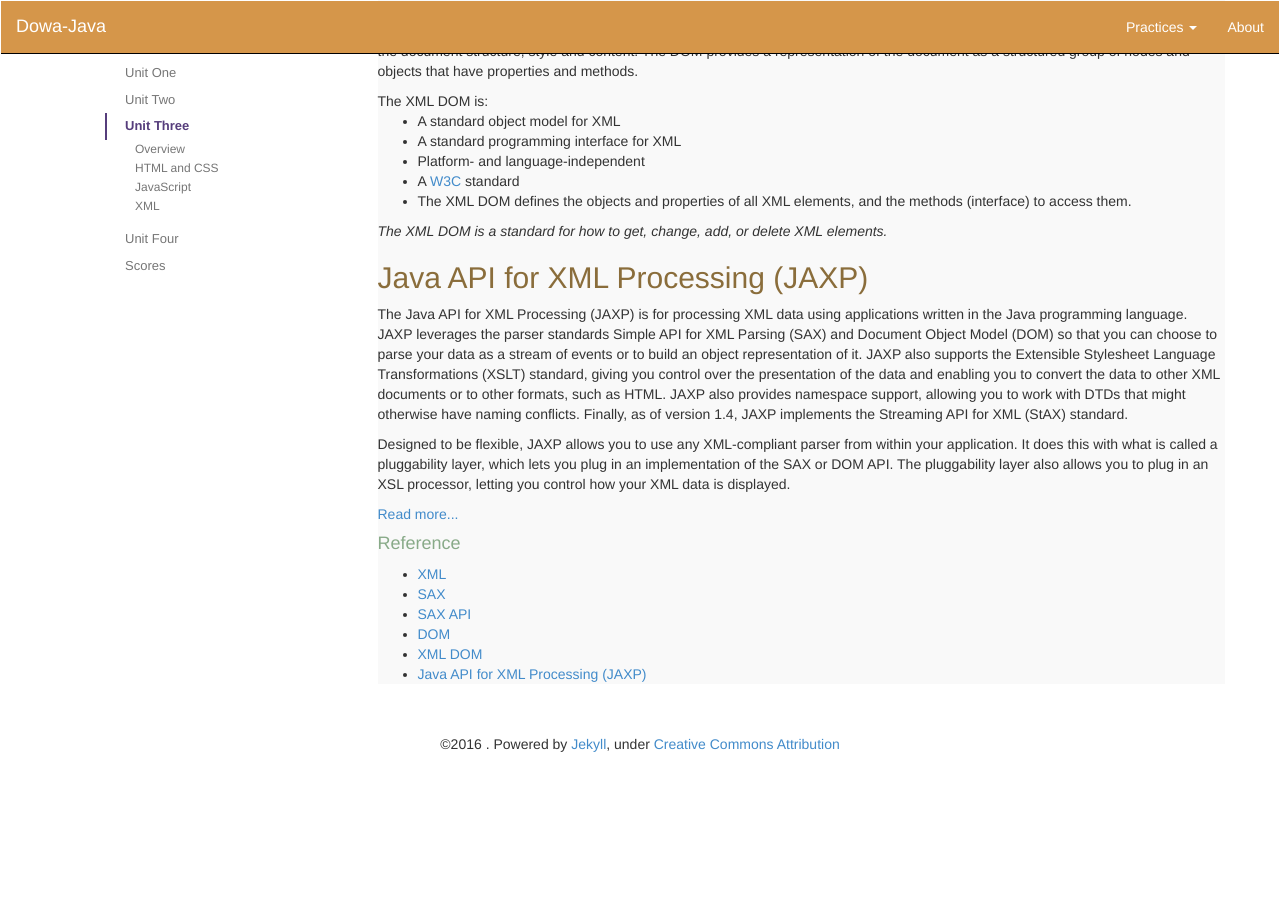
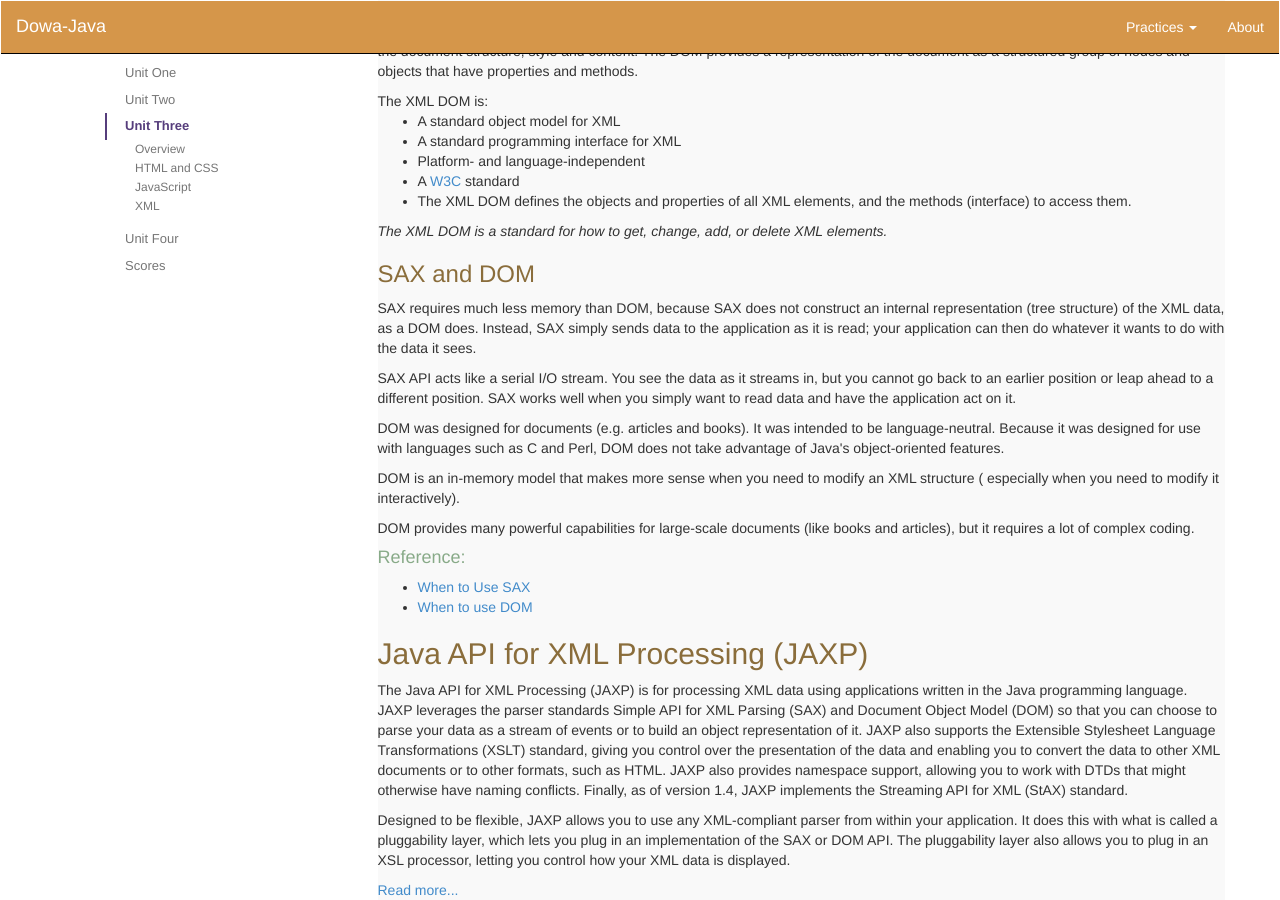
Before and after one commit to eliflores/dowa-java, a Jekyll site: the page built from unit_three.html, in a window 1280 px wide and 900 px high, scrolled down 2626 px. Built offline with Jekyll 4.4.1, drawn with Linux system fonts in a browser that asks for light colours; before the commit the page ends 3390 px from its top, so only the background shows below that.

Commit message:
some fixes and added content for XML

```diff
--- a/_includes/unit_three/xml.html
+++ b/_includes/unit_three/xml.html
@@ -26,6 +26,20 @@ The XML DOM is:
 
 <i>The XML DOM is a standard for how to get, change, add, or delete XML elements.</i>
 
+<h3>SAX and DOM</h3>
+<p>SAX requires much less memory than DOM, because SAX does not construct an internal representation (tree structure) of the XML data, as a DOM does. Instead, SAX simply sends data to the application as it is read; your application can then do whatever it wants to do with the data it sees.</p>
+<p>SAX API acts like a serial I/O stream. You see the data as it streams in, but you cannot go back to an earlier position or leap ahead to a different position. SAX works well when you simply want to read data and have the application act on it.</p>
+
+<p>DOM was designed for documents (e.g. articles and books). It was intended to be language-neutral. Because it was designed for use with languages such as C and Perl, DOM does not take advantage of Java's object-oriented features.</p>
+<p>DOM is an in-memory model that makes more sense when you need to modify an XML structure ( especially when you need to modify it interactively).
+<p>DOM provides many powerful capabilities for large-scale documents (like books and articles), but it requires a lot of complex coding.</p>
+
+<h4>Reference:</h2>
+<ul>
+	<li><a href="https://docs.oracle.com/javase/tutorial/jaxp/sax/when.html">When to Use SAX</a></li>
+	<li><a href="https://docs.oracle.com/javase/tutorial/jaxp/dom/when.html">When to use DOM</a></li>
+</ul>
+
 <h2>Java API for XML Processing (JAXP)</h2>
 <p>The Java API for XML Processing (JAXP) is for processing XML data using applications written in the Java programming language. JAXP leverages the parser standards Simple API for XML Parsing (SAX) and Document Object Model (DOM) so that you can choose to parse your data as a stream of events or to build an object representation of it. JAXP also supports the Extensible Stylesheet Language Transformations (XSLT) standard, giving you control over the presentation of the data and enabling you to convert the data to other XML documents or to other formats, such as HTML. JAXP also provides namespace support, allowing you to work with DTDs that might otherwise have naming conflicts. Finally, as of version 1.4, JAXP implements the Streaming API for XML (StAX) standard.</p>
 
```
Also changed, not shown: other parts of _includes/unit_three/xml.html (+0 -1 lines).
